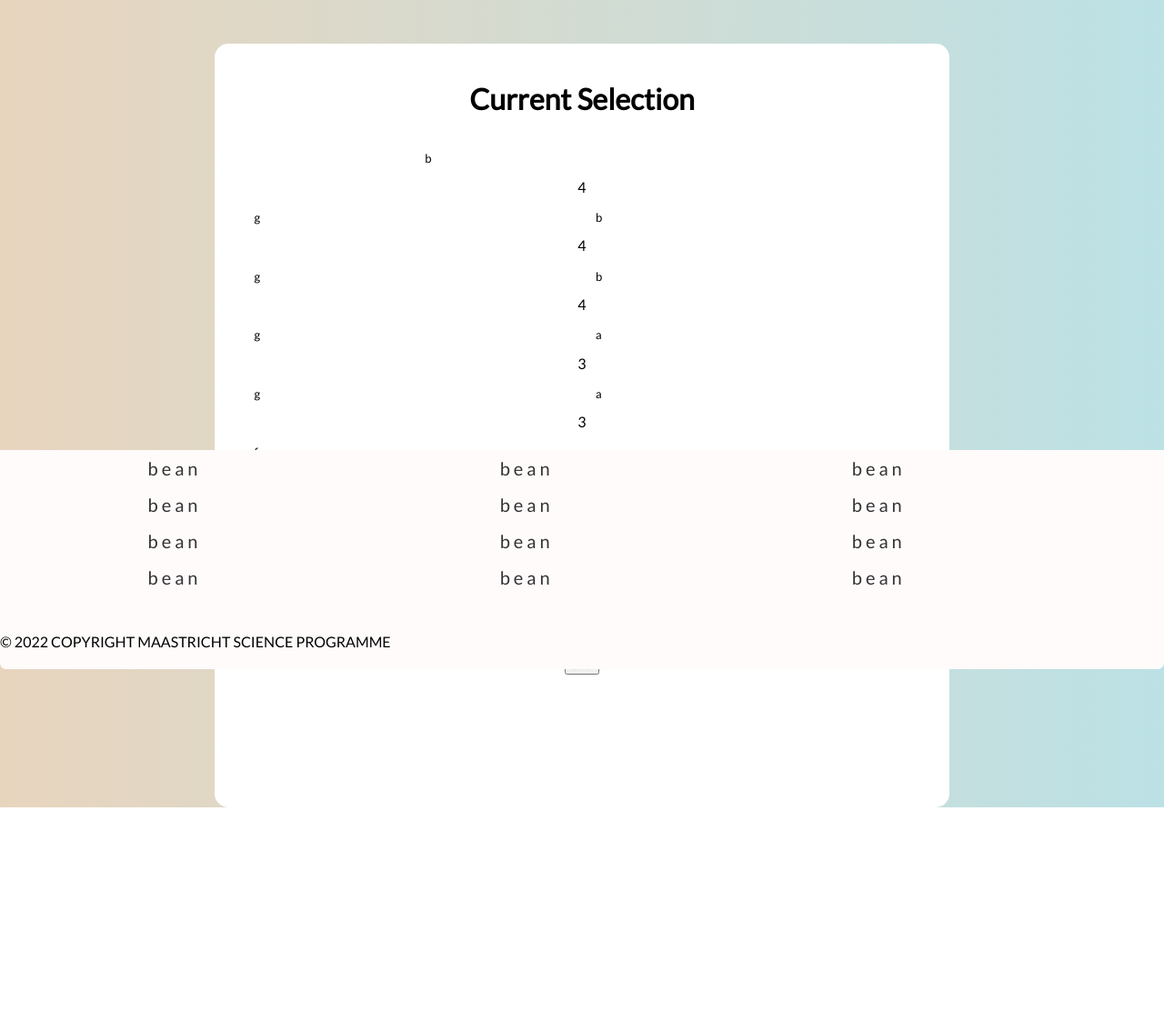
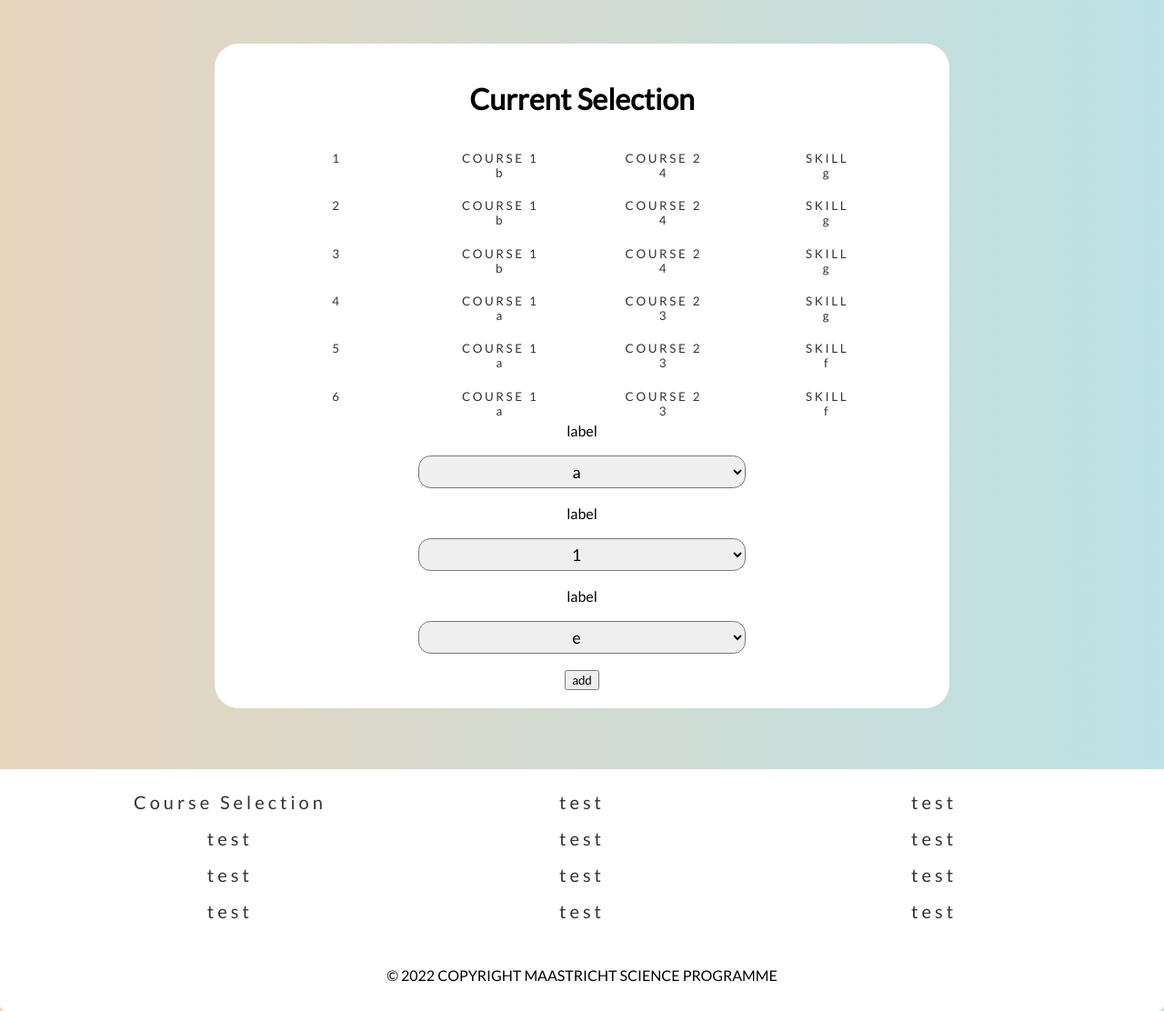
Before and after one commit to Snrts/MspTry, a Flask app: page /selection in a window 1280 px wide. Shown: the part 64-1176 px from the top of the page at 91% size. Before the commit the page ends 952 px from the top, so only its background shows below. Run offline with Flask 2, Linux system fonts and the light colour scheme; a user stored in the database is signed in; data comes from the database, SQL or seed files in the repository; both versions use the stored data as it was after the commit.

Commit message:
fixed centering

```diff
--- a/webapp/static/Selection.css
+++ b/webapp/static/Selection.css
@@ -7,21 +7,25 @@ form.selection{
         width: 60%;
         padding: 15pt;
         text-align: center;
-        height: 50em;
-        border-radius: 15px;
+        height: auto;
+        border-radius: 20pt;
+        align-items: center;
         justify-content: center;
 }
 
-select{
+form.selection select{
     display: block;
+    margin-top: 1em;
+    margin-bottom: 1em;
     height: 2em;
-    width: 10em;
-}
+    width: 20em;
+    border-radius: 10pt;
+    font-size: large;
+    text-align: center;
+    margin-left: auto;
+    margin-right: auto;
+    line-height: 2em;
+    }
 .choice{
     column-fill: balance;
 }
-.choice a{
-    display: inline-block;
-    font-size: small;
-
-}
--- a/webapp/static/cards.css
+++ b/webapp/static/cards.css
@@ -21,6 +21,8 @@ html, body {
     background-color: rgb(255, 255, 255);
     background-size: cover;
     border-radius: 10pt;
+    display: flex;
+    justify-content: space-around;
 
 }
 
--- a/webapp/static/collapse.css
+++ b/webapp/static/collapse.css
@@ -6,6 +6,14 @@ html, body {
     width: 100%;
 }
 
+#page-container {
+    position: relative;
+    min-height: 100vh;
+}
+
+#content-wrap {
+    padding-bottom: 250pt;
+}
 .list{
     top: 4em;
     position: absolute;
@@ -13,14 +21,14 @@ html, body {
 
 @keyframes unfoldfoot {
     from {height: 0px;}
-    to {height: auto;}
+    to {height: 200pt;}
 }
 
 .footer{
     position: absolute;
     display: block;
     bottom: 0em;
-    margin-bottom: 0ch;
+    margin-bottom: 0em;
     margin-top: 3em;
     animation-name: unfoldfoot;
     animation-duration: 1s;
@@ -31,19 +39,21 @@ html, body {
 
 .list, .footer{
     left: 0;
-    background-color: rgb(255, 251, 251);
+    background-color: rgb(255, 255, 255);
     padding: 0em;
     border-bottom-left-radius: 5pt;
     border-bottom-right-radius: 5pt;
     height: 0px;
+    text-align: center;
     width: 100vw;
     line-height: 21pt;
     overflow: hidden;
-    flex-direction: row
+
 }
-.list .col, .footer .col{
+.list .col, .footer .col, .sel .col{
     display: inline-block;
     width: 30%;
+    padding-top: 1em;
     text-align: center;
     height: 130pt;
     flex-direction: column;
@@ -57,6 +67,17 @@ html, body {
    letter-spacing: 0.2em;
    text-decoration: none;
 }
+.sel .col{
+    height: 25pt;
+    width: 23%;
+}
+.sel .col a{
+    display: block;
+   color: #333;
+   font-size: 10pt;
+   letter-spacing: 0.2em;
+   text-decoration: none;
+}
 .list a:hover, .footer a:hover {
     color: #333;
     font-weight: bold;
@@ -64,6 +85,9 @@ html, body {
     text-decoration: underline #333 0.1em;
 }
 
+.change form.selection, .open form.selection{
+    margin-top: 200pt;
+}
 @keyframes unfold {
     from {height: 0px;}
     to {height: 150pt;}
--- a/webapp/static/homepage.css
+++ b/webapp/static/homepage.css
@@ -1,11 +1,5 @@
 
 
-html, body {
-    margin: 0;
-    padding: 0;
-    height: 100vh;
-    width: 100%;
-}
 
 header {
     height: 2em;
@@ -21,9 +15,9 @@ body {
     );
     background-size: 400% 400%;
     animation: animated-background 10s infinite ease-in-out;
-    padding: 0;
 
 }
+
 @keyframes animated-background {
     0%{
         background-position: 0 50%;
--- a/webapp/static/navbar.css
+++ b/webapp/static/navbar.css
@@ -55,6 +55,7 @@ a.icon{
     margin-right: 1em;
     margin-top: 0%;
     height: 2.5em;
+    line-height: 2em;
     width: 2.5em;
 }
 @media screen and (max-width:600px) {
--- a/webapp/templates/base.html
+++ b/webapp/templates/base.html
@@ -52,6 +52,8 @@
         </style>
     </head>
         <body>
+            <div id="page-container">
+                <div id="content-wrap">
                     <header>
                         <div class="logo">
                             THE MSP EXPERIENCE
@@ -113,22 +115,22 @@
 
                     <div class="list">
                         <div class="col">
-                    <a>bean</a>
-                    <a>bean</a>
-                    <a>bean</a>
-                    <a>bean</a>
+                            <a>test</a>
+                            <a>test</a>
+                            <a>test</a>
+                            <a>test</a>
                         </div>
                         <div class="col">
-                    <a>bean</a>
-                    <a>bean</a>
-                    <a>bean</a>
-                    <a>bean</a>
+                            <a>test</a>
+                            <a>test</a>
+                            <a>test</a>
+                            <a>test</a>
                         </div>
                         <div class="col">
-                    <a>bean</a>
-                    <a>bean</a>
-                    <a>bean</a>
-                    <a>bean</a>
+                            <a>test</a>
+                            <a>test</a>
+                            <a>test</a>
+                            <a>test</a>
                         </div>
                     </div>
                 </header>
@@ -166,27 +168,28 @@
 
 
                     {% block content %} {% endblock %}
-
+                </div>
                     <div class="footer">
                         <div class="col">
-                    <a>bean</a>
-                    <a>bean</a>
-                    <a>bean</a>
-                    <a>bean</a>
+                            <a href="/selection">Course Selection</a>
+                            <a>test</a>
+                            <a>test</a>
+                            <a>test</a>
                         </div>
                         <div class="col">
-                    <a>bean</a>
-                    <a>bean</a>
-                    <a>bean</a>
-                    <a>bean</a>
+                            <a>test</a>
+                            <a>test</a>
+                            <a>test</a>
+                            <a>test</a>
                         </div>
                         <div class="col">
-                    <a>bean</a>
-                    <a>bean</a>
-                    <a>bean</a>
-                    <a>bean</a>
+                            <a>test</a>
+                            <a>test</a>
+                            <a>test</a>
+                            <a>test</a>
                         </div>
                         <p>&copy; 2022 COPYRIGHT MAASTRICHT SCIENCE PROGRAMME</p>
                     </div>
+            </div>
         </body>
 </html>
--- a/webapp/templates/selection.html
+++ b/webapp/templates/selection.html
@@ -3,12 +3,13 @@
         <form method="POST" class="selection">
 
             <h1>Current Selection</h1>
-            <div>
             {% for course in user.select %}
-            <div class="column"><a>{{ course.course1 }}</a></div>
-            <div class="colimn"><a>{{ course.course2 }}</a></div>
-            <div class="column"><a>{{ course.skill }}</a></div>
-            {% endfor %}</div>
+            <div class="sel">
+            <div class="col"><a>{{ course.id }}<br></a></div>
+            <div class="col"><a>COURSE 1 <br>{{ course.course1 }}</a></div>
+            <div class="col"><a>COURSE 2 <br>{{ course.course2 }}</a></div>
+            <div class="col"><a>SKILL <br>{{ course.skill }}</a></div>
+            </div>{% endfor %}
 
             <label for="course1">label</label>
             <select name="course1" title="course1">
```
Also changed, not shown: webapp/database.db. Lines whose indentation alone changed are shown as unchanged.
